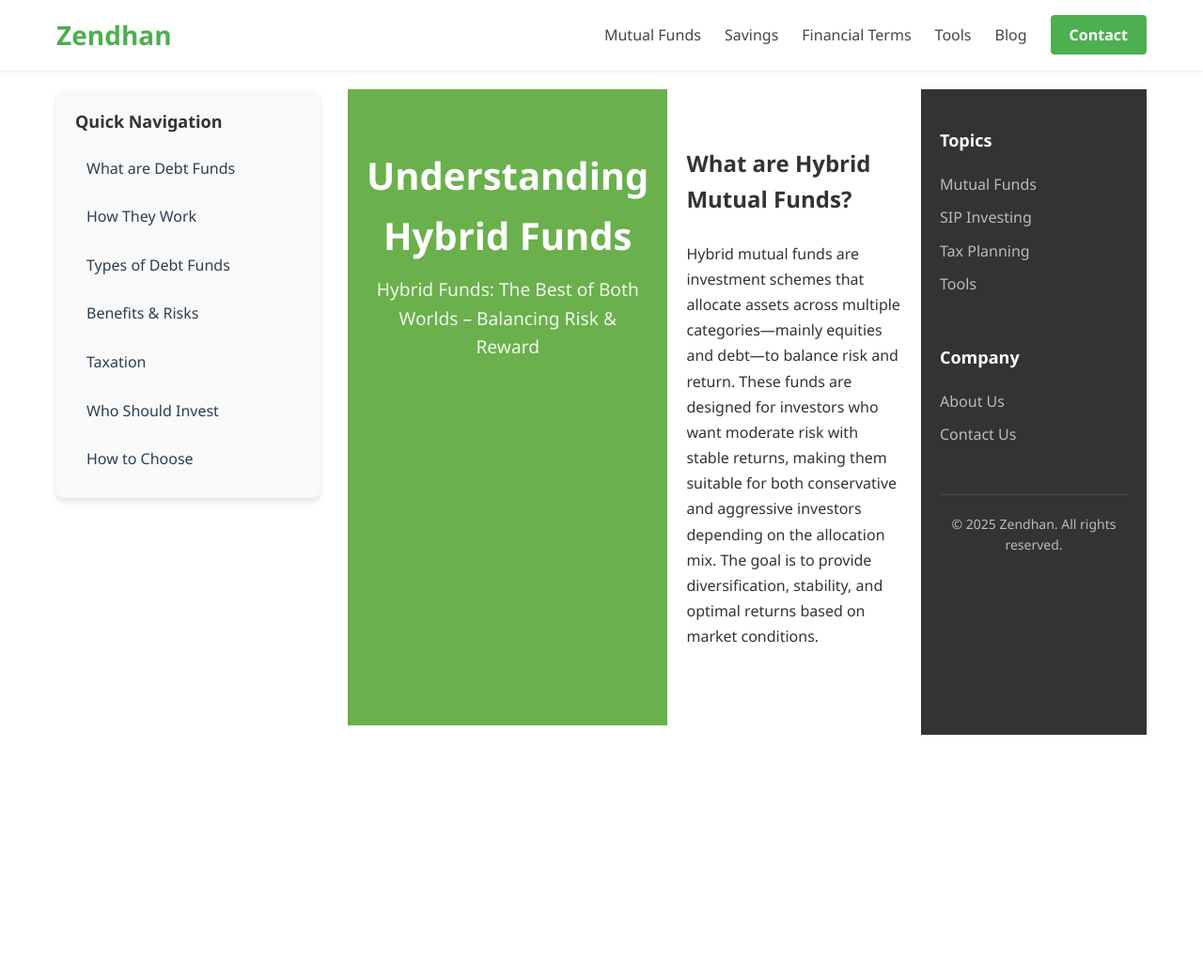
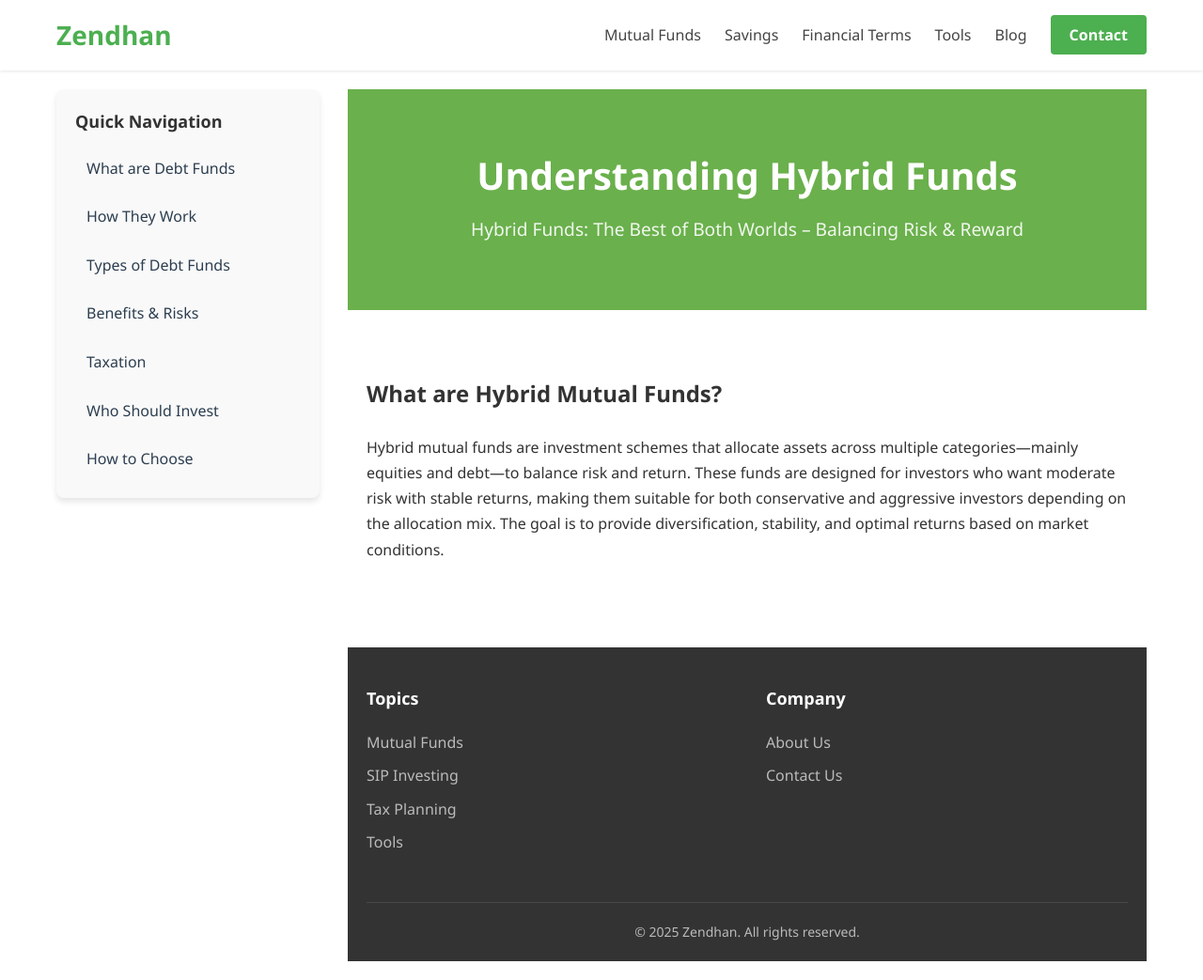
Before and after one commit to nandan11/zendhan, a Jekyll site: the page built from hybrid-funds.html, in a window 1280 px wide and 1043 px high. Shown: the whole window at 94% size. Built offline with Jekyll 4.4.1, drawn with Linux system fonts in a browser that asks for light colours.

Commit message:
Update hybrid-funds.html

```diff
--- a/hybrid-funds.html
+++ b/hybrid-funds.html
@@ -19,6 +19,7 @@ custom_css:
     </ul>
   </nav>
 
+  <div class="right-content">
 <section class="page-title">
     <div class="page-title-container">
         <h1>Understanding Hybrid Funds</h1>
@@ -35,3 +36,5 @@ custom_css:
      </div>
   </div>
 </main>
+<div>
+<div>
```
